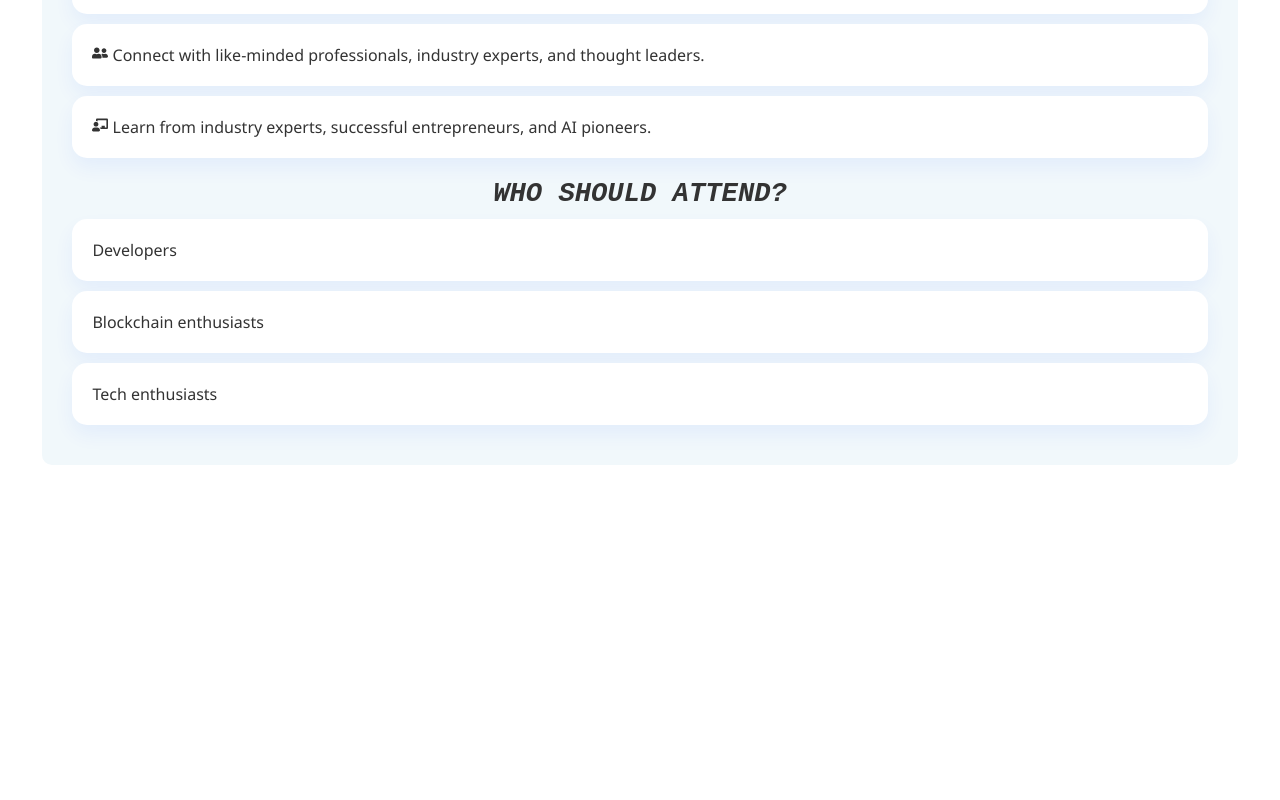
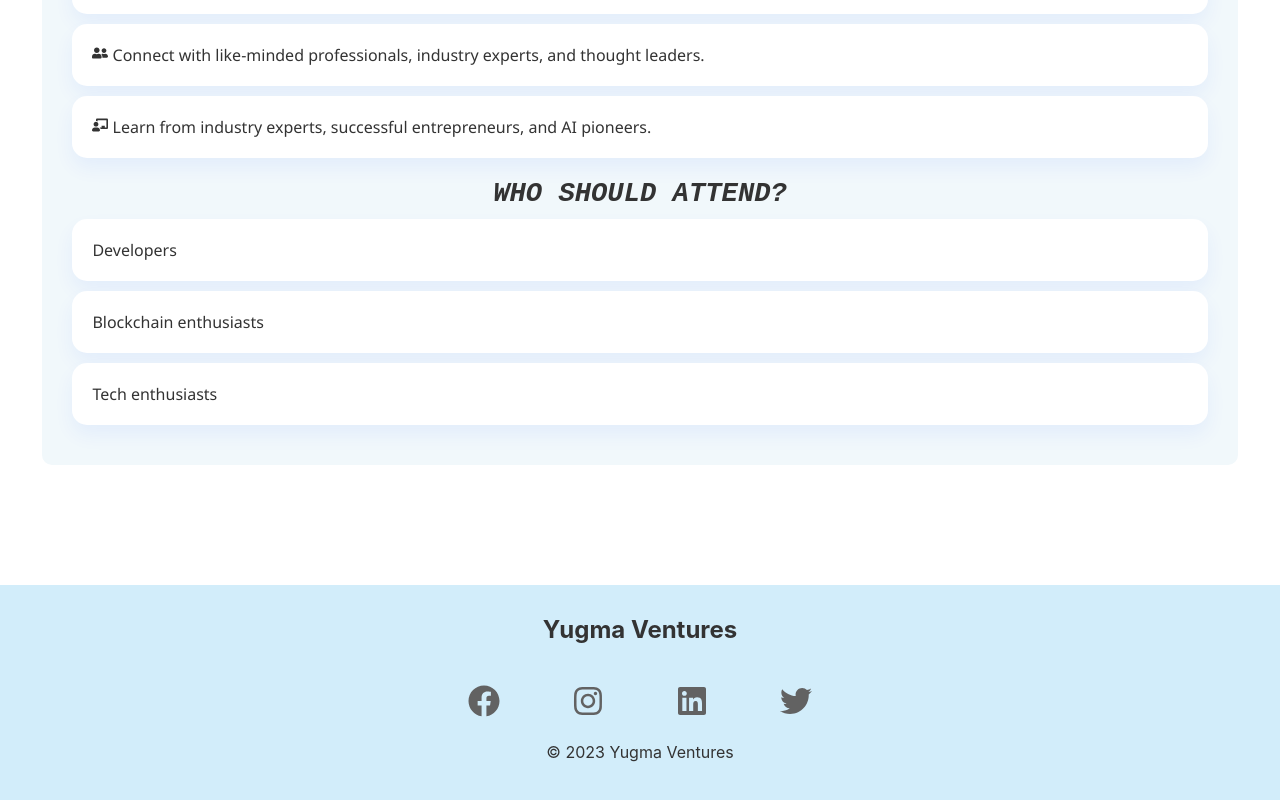
Before and after one commit to krushna53/yugma-ventures-main, a React (Create React App) app: page /event/1 in a window 1280 px wide. Shown: the part 1292-2092 px from the top of the page. Before the commit the page ends 1797 px from the top, so only its background shows below. Built offline with nearby package versions, Linux system fonts and the light colour scheme.

Commit message:
event jsx changes

```diff
--- a/src/pages/Event.jsx
+++ b/src/pages/Event.jsx
@@ -2,12 +2,14 @@ import React from 'react';
 import { useParams } from 'react-router-dom';
 import { FaLightbulb, FaUserFriends, FaChalkboardTeacher } from 'react-icons/fa'; // Import icons from react-icons
 import './Event.css';
+import MSME from '../images/MSMEEvent.png'
+import Footer from '../components/Footer';
 
 const Event = () => {
   const eventDetails = [
     {
-      name: 'Learning in Web3 and Blockchain',
-      imageUrl: 'https://images.pexels.com/photos/943096/pexels-photo-943096.jpeg?auto=compress&cs=tinysrgb&w=1260&h=750&dpr=1',
+      name: 'ELEVATE MSME SECTOR WITH AI-POWERED INNOVATION',
+      imageUrl: MSME,
       date: 'Jan 1',
       venue: 'Tech Hall',
       place: 'Pune',
@@ -42,6 +44,7 @@ const Event = () => {
   };
 
   return (
+    <>
     <div className='event-detail-block'>
       <div className='event-img-detail'>
         <img src={event.imageUrl} alt={event.name} className="event-background" />
@@ -93,6 +96,10 @@ const Event = () => {
       </div>
 
     </div>
+    <div className="footer" id="footer">
+        <Footer/>
+      </div>
+    </>
   );
 };
 
```
